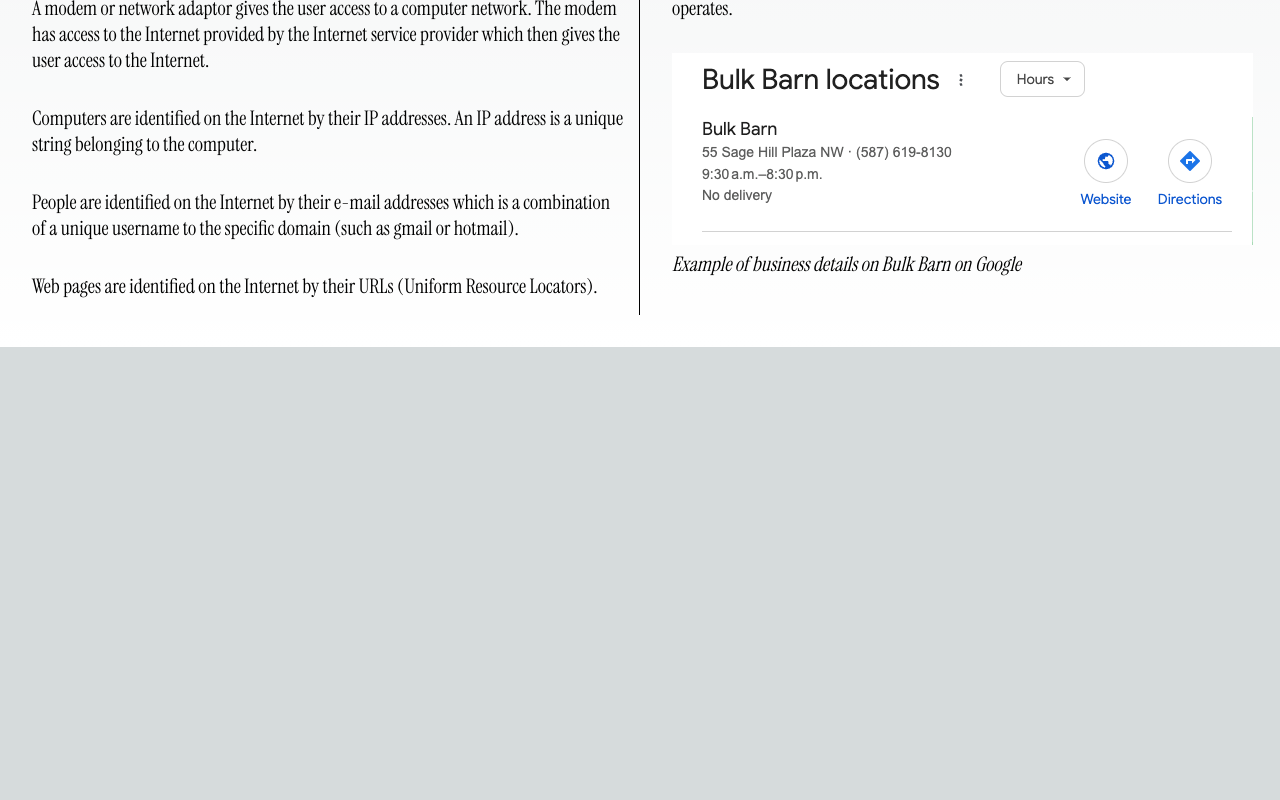
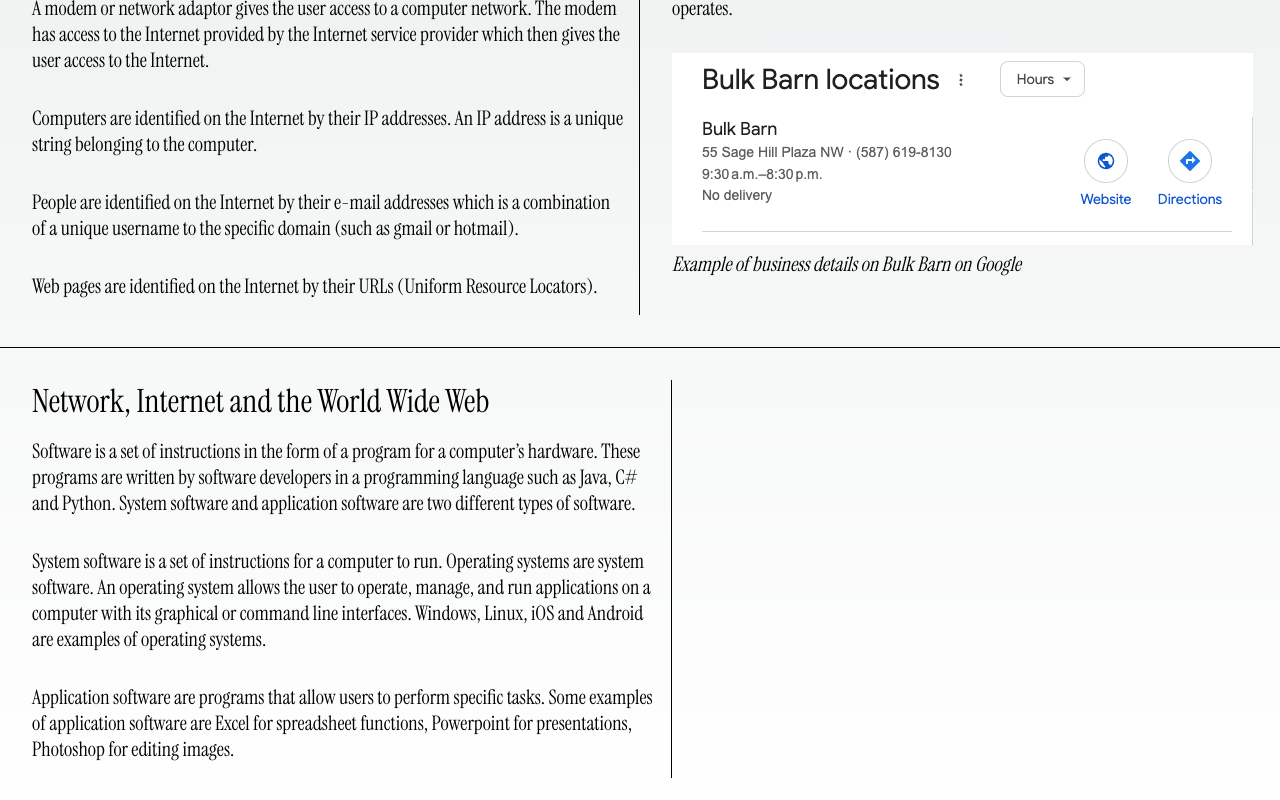
Before and after one commit to maanderz/portfolio-1, a Next.js app: page /concepts in a window 1280 px wide. Shown: the part 1557-2357 px from the top of the page. Before the commit the page ends 1904 px from the top, so only its background shows below. Built offline with nearby package versions, Linux system fonts and the light colour scheme.

Commit message:
added third section

```diff
--- a/src/app/concepts/page.js
+++ b/src/app/concepts/page.js
@@ -6,6 +6,7 @@
 import chatResponse from '../../../public/chat-response.png'
 import Network from "./section-1";
 import Computers from "./section-2";
+import Software from './section-3';
 
 const myFont = localFont({ src: '../Instrument_Serif/InstrumentSerif-Regular.ttf' })
 
@@ -45,6 +46,9 @@
         <Network />
         <Computers />
       </div>
+      <div style={{ display: 'flex', borderTop: '1px solid black' }}>
+        <Software />
+      </div>
     </main>
   );
 }
--- /dev/null
+++ b/src/app/concepts/section-3.js
@@ -0,0 +1,21 @@
+import styles from "../page.module.css";
+import localFont from 'next/font/local'
+
+const myFont = localFont({ src: '../Instrument_Serif/InstrumentSerif-Regular.ttf' })
+
+export default function Network() {
+  return (
+    <div className={styles.concepts_main_container} style={{ marginRight: '0', borderRight: '1px solid black', width: '50%' }}>
+      <div>Network, Internet and the World Wide Web</div>
+        <div className={styles.intro_links}>
+          <div style={{ fontSize: '1.25rem' }}>
+          <div style={{ fontSize: '1.25rem' }}>
+            <div className={styles.concept_description_left}>Software is a set of instructions in the form of a program for a computer’s hardware. These programs are written by software developers in a programming language such as Java, C# and Python. System software and application software are two different types of software.</div>
+            <div className={styles.concept_description_left}>System software is a set of instructions for a computer to run. Operating systems are system software. An operating system allows the user to operate, manage, and run applications on a computer with its graphical or command line interfaces. Windows, Linux, iOS and Android are examples of operating systems.</div>
+            <div className={styles.concept_description_left}>Application software are programs that allow users to perform specific tasks. Some examples of application software are Excel for spreadsheet functions, Powerpoint for presentations, Photoshop for editing images. </div>
+          </div>
+        </div>
+      </div>
+    </div>
+  );
+}
```
